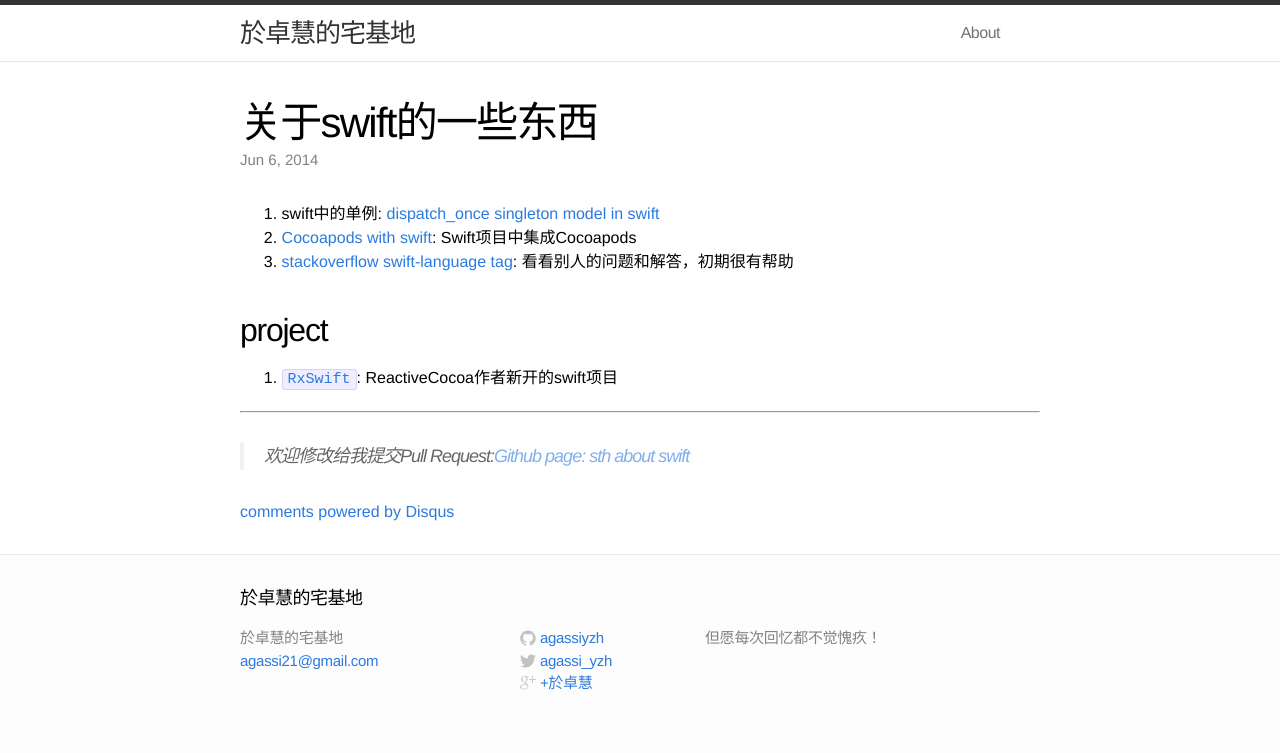
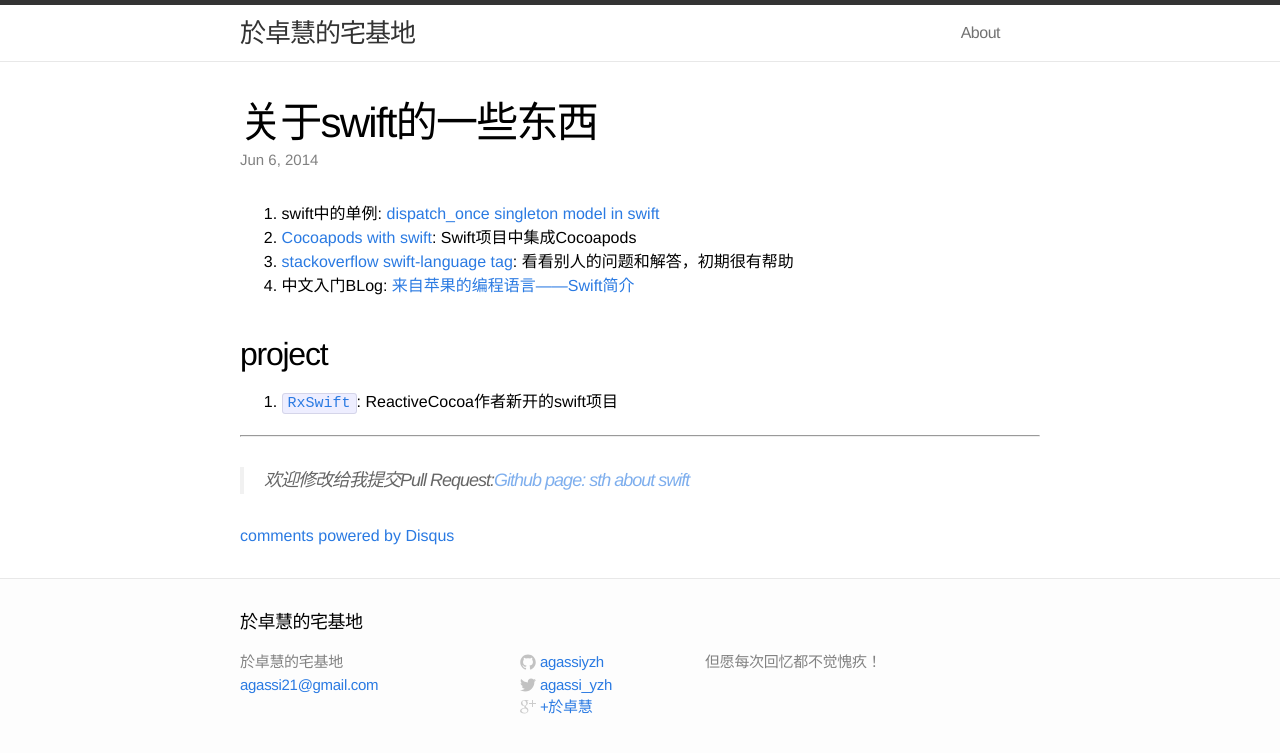
Before and after one commit to agassiyzh/agassiyzh.github.io-backup, a Jekyll site: the page built from _posts/2014-06-06-something-about-swift.md, in a window 1280 px wide. Shown: the top 753 px of the page. Built offline with Jekyll 4.4.1, drawn with Linux system fonts in a browser that asks for light colours; comment, search, counter and statistics services are not loaded.

Commit message:
swift lucida

```diff
--- a/_posts/2014-06-06-something-about-swift.md
+++ b/_posts/2014-06-06-something-about-swift.md
@@ -12,6 +12,8 @@ published: true
 2. [Cocoapods with swift][CococapodsSwift]: Swift项目中集成Cocoapods
 
 3. [stackoverflow swift-language tag][stackoverflow]: 看看别人的问题和解答，初期很有帮助
+
+4. 中文入门BLog: [来自苹果的编程语言——Swift简介][lucida]
 
 ## project
 
```
Also changed, not shown: other parts of _posts/2014-06-06-something-about-swift.md (+2 -0 lines).
